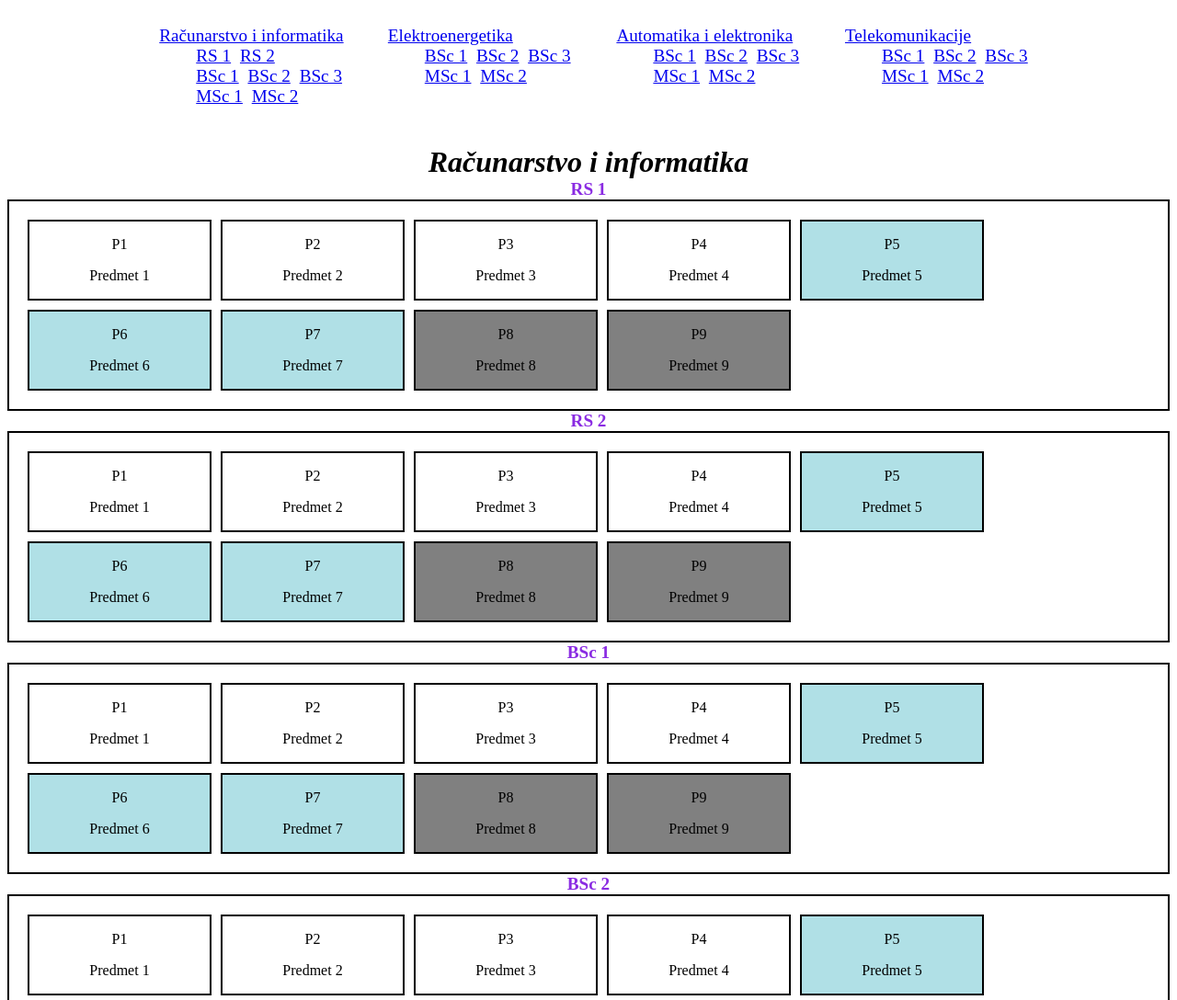
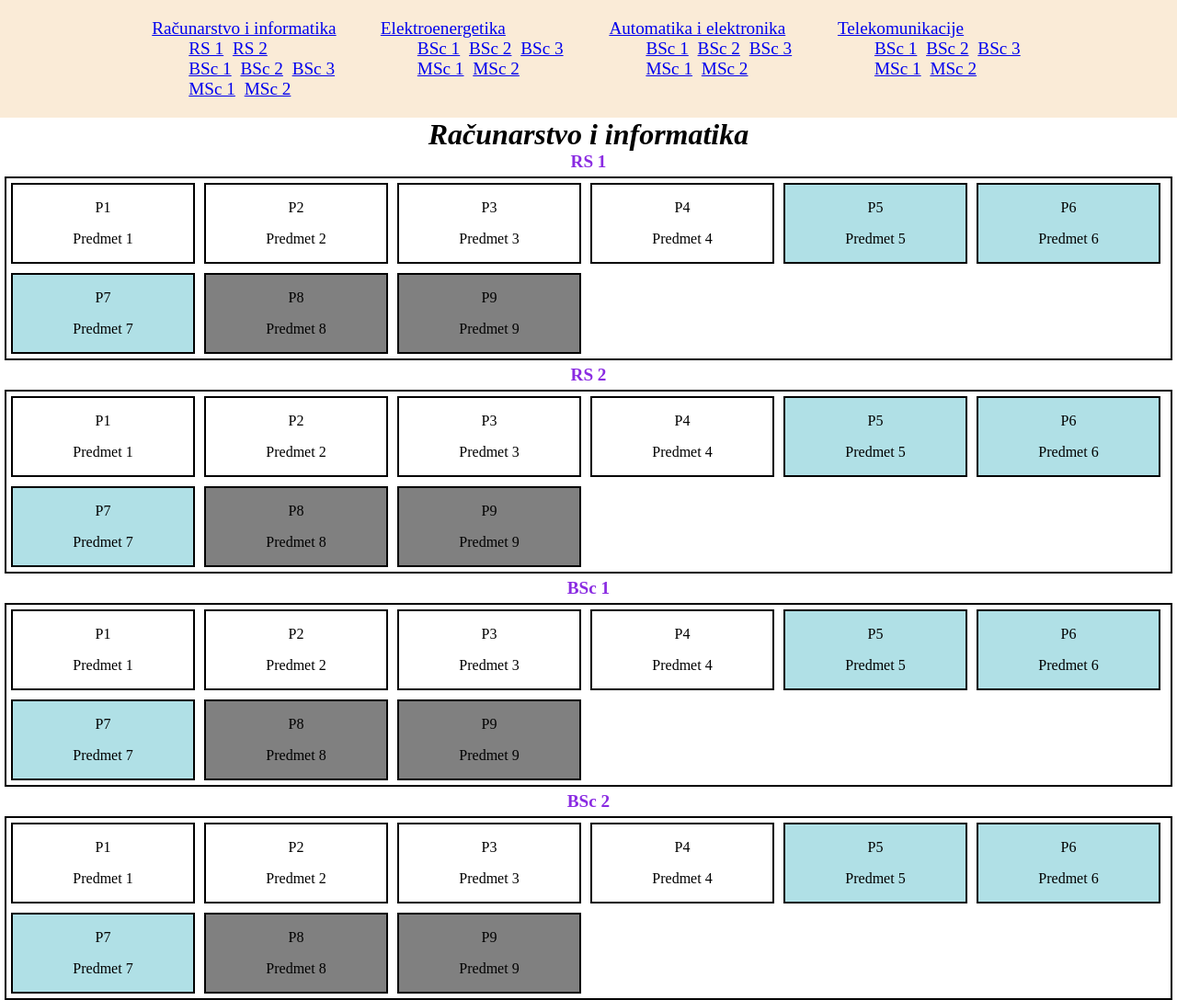
Before and after one commit to PetrovicArmin/aws-attendance-frontend, a plain HTML site: page html/predmet.html in a window 1280 px wide. Shown: the top 1088 px of the page at 92% size. Drawn offline with Linux system fonts and the light colour scheme.

Commit message:
Popravljen navbar kao i grid layout da bi zadovoljio uvjete prikaza predmeta

```diff
--- a/css/predmet.css
+++ b/css/predmet.css
@@ -1,9 +1,20 @@
+html {
+    scroll-padding-top: 180px;
+}
+
+body {
+    width: 100%;
+    margin: 0px;
+    padding: 0px;
+}
+
 #meni {
-    margin: auto;
     text-align: center;
-    position: fixed;
     width: 100%;
+    position: sticky;
+    top: 0px;
     font-size: larger;
+    background-color: antiquewhite;
 }
 
 .meni1 {
@@ -26,7 +37,6 @@ li {
 
 .sadrzaj {
     text-align: center;
-    padding-top: 150px;
 }
 
 .naslov {
@@ -42,7 +52,8 @@ li {
 }
 
 .grid_kontejner {
-    padding: 20px;
+    margin: 5px;
+    padding: 5px;
     border: 2px solid black;
     display: grid;
     grid-template-columns: repeat(auto-fill, 200px);
```
